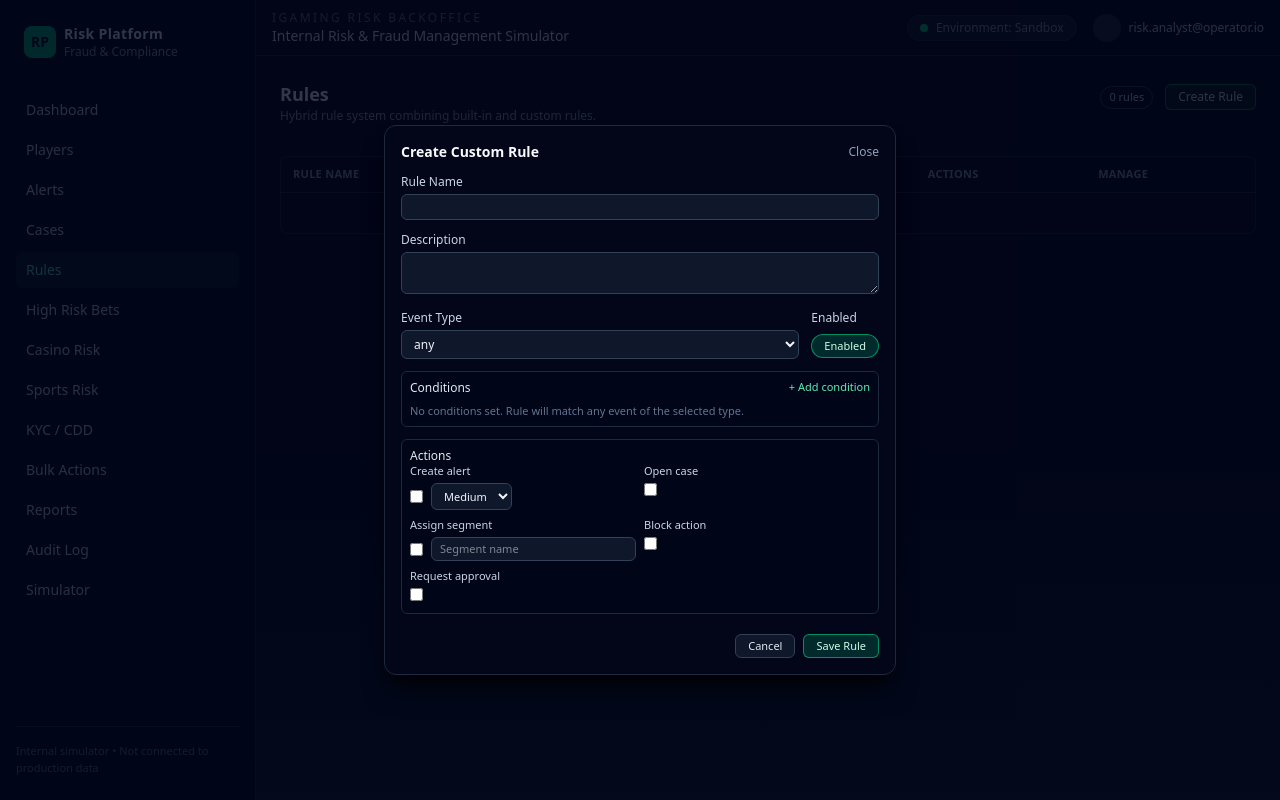
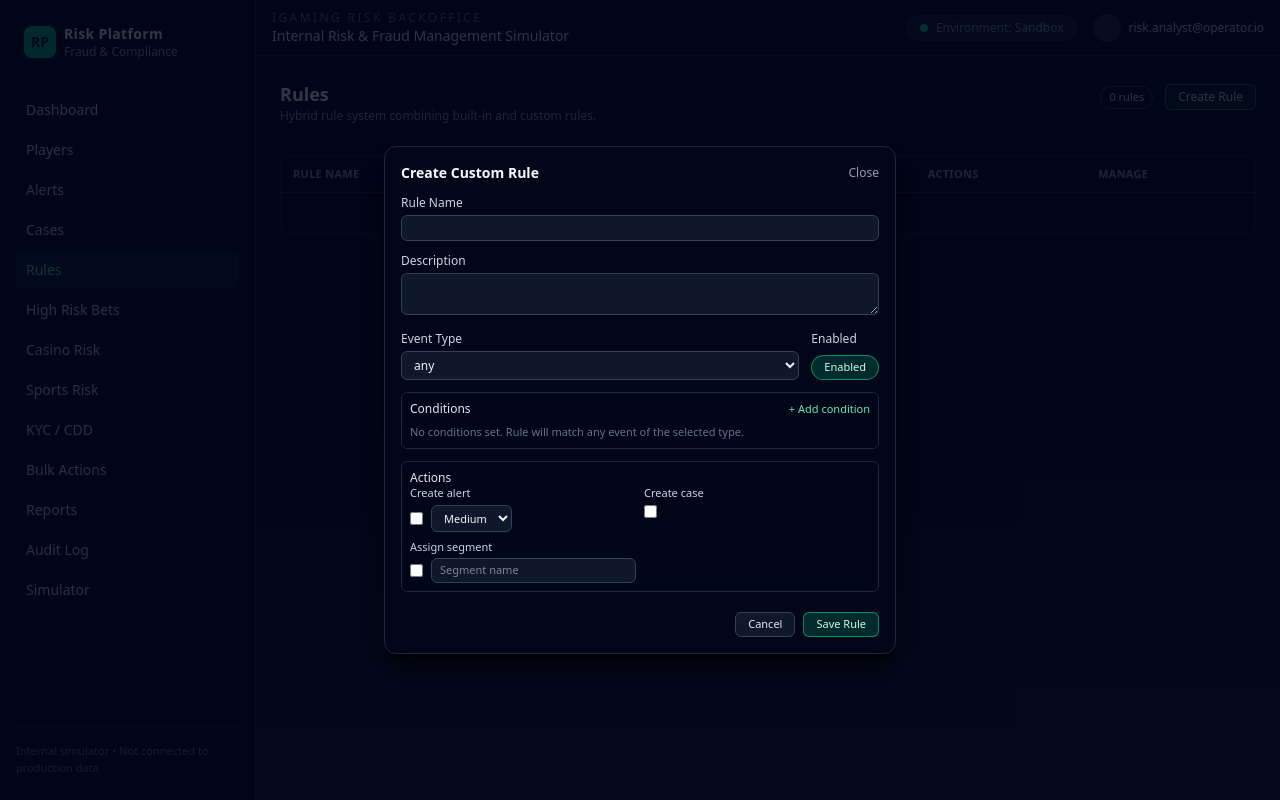
Before and after one commit to ptsportsbookcom-sudo/risk-platform-simulator, a Next.js app: page /rules in a window 1280 px wide. Both pictures are taken after a click on the button "Create Rule". Built offline with nearby package versions, Linux system fonts and the light colour scheme.

Commit message:
remove risk score completely

```diff
--- a/app/rules/page.tsx
+++ b/app/rules/page.tsx
@@ -11,14 +11,10 @@ function summarizeActions(actions: Rule["actions"]) {
   for (const a of actions) {
     if (a.type === "createAlert") {
       parts.push(`Alert (${a.severity})`);
-    } else if (a.type === "openCase") {
-      parts.push("Open Case");
+    } else if (a.type === "createCase") {
+      parts.push("Case");
     } else if (a.type === "assignSegment") {
       parts.push(`Segment: ${a.value}`);
-    } else if (a.type === "blockAction") {
-      parts.push("Block Action");
-    } else if (a.type === "requestApproval") {
-      parts.push("Request Approval");
     }
   }
   return parts.join(", ");
@@ -61,11 +57,9 @@ export default function RulesPage() {
   const [createAlert, setCreateAlert] = useState(false);
   const [alertSeverity, setAlertSeverity] =
     useState<"Low" | "Medium" | "High" | "Critical">("Medium");
-  const [openCase, setOpenCase] = useState(false);
+  const [createCase, setCreateCase] = useState(false);
   const [segmentValue, setSegmentValue] = useState("");
   const [assignSegment, setAssignSegment] = useState(false);
-  const [blockAction, setBlockAction] = useState(false);
-  const [requestApproval, setRequestApproval] = useState(false);
 
   const rules = useMemo(() => state.rules ?? [], [state.rules]);
 
@@ -78,11 +72,9 @@ export default function RulesPage() {
     setConditions([]);
     setCreateAlert(false);
     setAlertSeverity("Medium");
-    setOpenCase(false);
+    setCreateCase(false);
     setSegmentValue("");
     setAssignSegment(false);
-    setBlockAction(false);
-    setRequestApproval(false);
   }
 
   function handleAddCondition() {
@@ -117,17 +109,11 @@ export default function RulesPage() {
     if (createAlert) {
       actions.push({ type: "createAlert", severity: alertSeverity });
     }
-    if (openCase) {
-      actions.push({ type: "openCase" });
+    if (createCase) {
+      actions.push({ type: "createCase" });
     }
     if (assignSegment && segmentValue.trim()) {
       actions.push({ type: "assignSegment", value: segmentValue.trim() });
-    }
-    if (blockAction) {
-      actions.push({ type: "blockAction" });
-    }
-    if (requestApproval) {
-      actions.push({ type: "requestApproval" });
     }
 
     if (editingRuleId) {
@@ -200,17 +186,10 @@ export default function RulesPage() {
         : "Medium") as "Low" | "Medium" | "High" | "Critical",
     );
 
-    const hasCase = rule.actions.some((a) => a.type === "openCase");
-    setOpenCase(hasCase);
+    const hasCase = rule.actions.some((a) => a.type === "createCase");
+    setCreateCase(hasCase);
 
     const seg = rule.actions.find((a) => a.type === "assignSegment");
-    const hasBlock = rule.actions.some((a) => a.type === "blockAction");
-    setBlockAction(hasBlock);
-
-    const hasApproval = rule.actions.some(
-      (a) => a.type === "requestApproval",
-    );
-    setRequestApproval(hasApproval);
     setAssignSegment(!!seg);
     setSegmentValue(
       seg && "value" in seg ? String((seg as any).value ?? "") : "",
@@ -500,11 +479,11 @@ export default function RulesPage() {
                     </div>
                   </div>
                   <div className="space-y-1">
-                    <label className="block text-slate-300">Open case</label>
+                    <label className="block text-slate-300">Create case</label>
                     <input
                       type="checkbox"
-                      checked={openCase}
-                      onChange={(e) => setOpenCase(e.target.checked)}
+                      checked={createCase}
+                      onChange={(e) => setCreateCase(e.target.checked)}
                     />
                   </div>
                   <div className="space-y-1">
@@ -524,24 +503,6 @@ export default function RulesPage() {
                         placeholder="Segment name"
                       />
                     </div>
-                  </div>
-                  <div className="space-y-1">
-                    <label className="block text-slate-300">Block action</label>
-                    <input
-                      type="checkbox"
-                      checked={blockAction}
-                      onChange={(e) => setBlockAction(e.target.checked)}
-                    />
-                  </div>
-                  <div className="space-y-1">
-                    <label className="block text-slate-300">
-                      Request approval
-                    </label>
-                    <input
-                      type="checkbox"
-                      checked={requestApproval}
-                      onChange={(e) => setRequestApproval(e.target.checked)}
-                    />
                   </div>
                 </div>
               </div>
--- a/modules/risk-engine/index.ts
+++ b/modules/risk-engine/index.ts
@@ -1,4 +1,3 @@
-export * from "./riskScore";
 export * from "./ruleEngine";
 export * from "./riskEngine";
 export * from "./ruleTypes";
--- a/modules/risk-engine/riskEngine.ts
+++ b/modules/risk-engine/riskEngine.ts
@@ -1,4 +1,3 @@
-import type { RiskLevel } from "./riskScore";
 import {
   type EngineEvent,
   type EngineEventType,
@@ -235,7 +234,7 @@ export function processEvent(
       }
     }
 
-    if (rule.openCase) {
+    if (rule.createCase) {
       const caseRecord: EngineCase = {
         id: nextId("CASE"),
         playerId: event.playerId,
--- a/modules/risk-engine/riskScore.ts
+++ /dev/null
@@ -1,18 +0,0 @@
-export type RiskLevel = "Low" | "Medium" | "High" | "Critical";
-
-export const RISK_THRESHOLDS = {
-  lowMax: 50,
-  mediumMax: 150,
-  highMax: 300,
-} as const;
-
-export function getRiskLevel(score: number): RiskLevel {
-  if (score <= RISK_THRESHOLDS.lowMax) return "Low";
-  if (score <= RISK_THRESHOLDS.mediumMax) return "Medium";
-  if (score <= RISK_THRESHOLDS.highMax) return "High";
-  return "Critical";
-}
-
-export function clampScore(score: number): number {
-  return Math.max(0, score);
-}
--- a/modules/risk-engine/ruleEngine.ts
+++ b/modules/risk-engine/ruleEngine.ts
@@ -1,4 +1,3 @@
-import type { RiskLevel } from "./riskScore";
 import type { Rule, RuleCondition } from "./ruleTypes";
 
 export type EngineEventType =
@@ -47,9 +46,7 @@ export interface RuleEvaluation {
   description: string;
   createAlert: boolean;
   alertSeverity?: AlertSeverity;
-  openCase?: boolean;
-  blockAction?: boolean;
-  requestApproval?: boolean;
+  createCase?: boolean;
   assignSegments?: string[];
 }
 
@@ -158,7 +155,7 @@ export function evaluateRules(
       description: "Chargeback reported on player account.",
       createAlert: true,
       alertSeverity: "Critical",
-      openCase: true,
+      createCase: true,
     });
   }
 
@@ -221,35 +218,27 @@ export function evaluateRules(
 
     let createAlert = false;
     let alertSeverity: AlertSeverity | undefined;
-    let openCase = false;
-    let blockAction = false;
-    let requestApproval = false;
+    let createCase = false;
     const assignSegments: string[] = [];
 
     for (const action of rule.actions ?? []) {
       if (action.type === "createAlert") {
         createAlert = true;
         alertSeverity = action.severity;
-      } else if (action.type === "openCase") {
-        openCase = true;
-      } else if (action.type === "blockAction") {
-        blockAction = true;
-      } else if (action.type === "requestApproval") {
-        requestApproval = true;
+      } else if (action.type === "createCase") {
+        createCase = true;
       } else if (action.type === "assignSegment") {
         assignSegments.push(action.value);
       }
     }
 
-    if (createAlert || openCase || blockAction || requestApproval || assignSegments.length > 0) {
+    if (createAlert || createCase || assignSegments.length > 0) {
       results.push({
         ruleId: rule.id,
         description: rule.description ?? rule.name,
         createAlert,
         alertSeverity,
-        openCase,
-        blockAction,
-        requestApproval,
+        createCase,
         assignSegments: assignSegments.length ? assignSegments : undefined,
       });
     }
--- a/modules/risk-engine/ruleTypes.ts
+++ b/modules/risk-engine/ruleTypes.ts
@@ -16,10 +16,8 @@ export interface RuleCondition {
 
 export type RuleAction =
   | { type: "createAlert"; severity: AlertSeverity }
-  | { type: "openCase" }
-  | { type: "assignSegment"; value: string }
-  | { type: "blockAction" }
-  | { type: "requestApproval" };
+  | { type: "createCase" }
+  | { type: "assignSegment"; value: string };
 
 export interface Rule {
   id: string;
```
